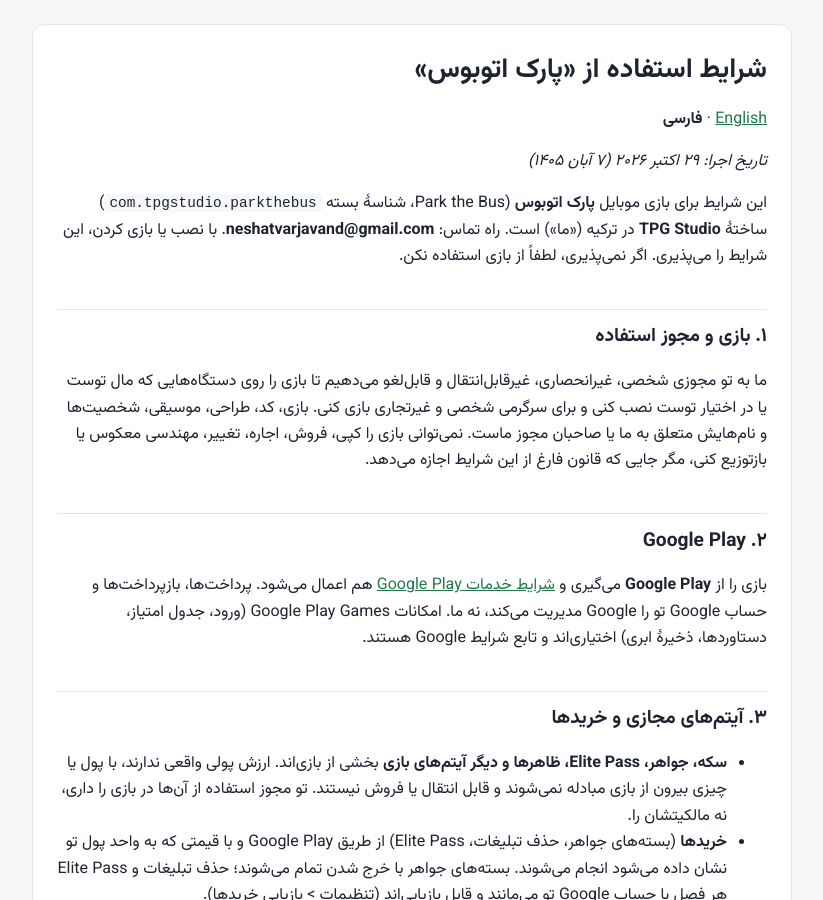
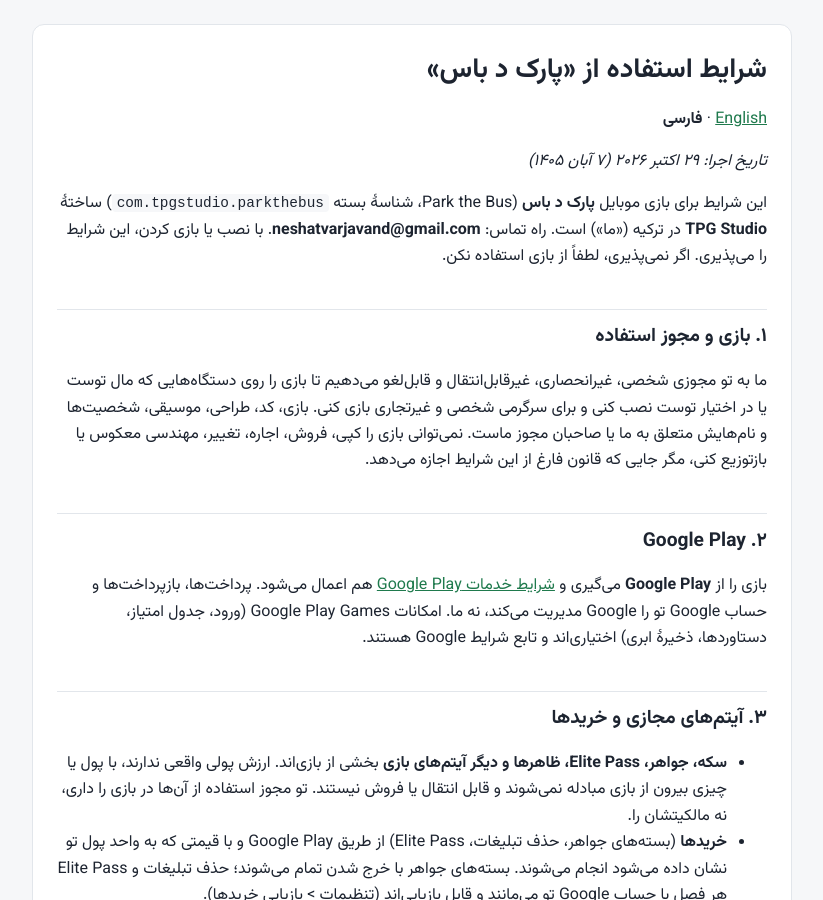
Before and after one commit to neshat55/parkthebus-legal, a Jekyll site: the page built from terms/fa/index.md, in a window 1280 px wide and 900 px high. Shown: the whole window, without its empty margins (228-1051 px from the left). Built offline with Jekyll 4.4.1, drawn with Linux system fonts in a browser that asks for light colours.

Commit message:
Persian game name: «پارک د باس» instead of «پارک اتوبوس»
Co-Authored-By: Claude Opus 5.5 <noreply@anthropic.com>

```diff
--- a/terms/fa/index.md
+++ b/terms/fa/index.md
@@ -1,6 +1,6 @@
 ---
 layout: default
-title: "شرایط استفاده از پارک اتوبوس"
+title: "شرایط استفاده از پارک د باس"
 lang: fa
 text_dir: rtl
 other_url: "/privacy/fa/"
@@ -8,13 +8,13 @@ other_label: "سیاست حریم خصوصی"
 ---
 
 
-# شرایط استفاده از «پارک اتوبوس»
+# شرایط استفاده از «پارک د باس»
 
 [English](../) · **فارسی**
 
 *تاریخ اجرا: ۲۹ اکتبر ۲۰۲۶ (۷ آبان ۱۴۰۵)*
 
-این شرایط برای بازی موبایل **پارک اتوبوس** (Park the Bus، شناسهٔ بسته `com.tpgstudio.parkthebus`) ساختهٔ **TPG Studio** در ترکیه («ما») است. راه تماس: **neshatvarjavand@gmail.com**. با نصب یا بازی کردن، این شرایط را می‌پذیری. اگر نمی‌پذیری، لطفاً از بازی استفاده نکن.
+این شرایط برای بازی موبایل **پارک د باس** (Park the Bus، شناسهٔ بسته `com.tpgstudio.parkthebus`) ساختهٔ **TPG Studio** در ترکیه («ما») است. راه تماس: **neshatvarjavand@gmail.com**. با نصب یا بازی کردن، این شرایط را می‌پذیری. اگر نمی‌پذیری، لطفاً از بازی استفاده نکن.
 
 ## ۱. بازی و مجوز استفاده
 
```
Also changed, not shown: privacy/fa/index.md (+3 -3 lines).
